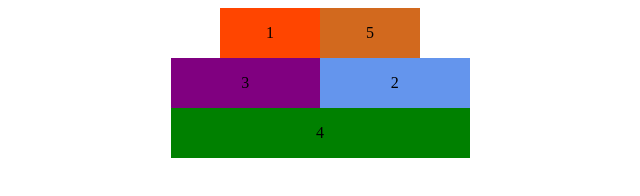
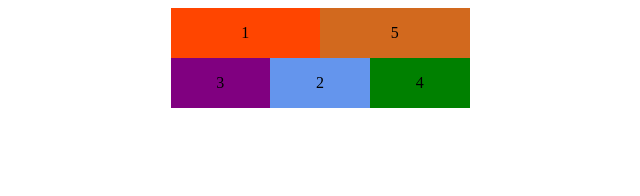
Before and after one commit to KovalcnukArtem/WebStudio-hw-15-2, a plain HTML site: page index.html in a window 1280 px wide. Shown: the whole page, without its empty margins (320-960 px from the left). Drawn offline with Linux system fonts and the light colour scheme.

Commit message:
Update style.css

```diff
--- a/css/style.css
+++ b/css/style.css
@@ -1,5 +1,5 @@
-.holder {
-  height: 150px;
+ .holder {
+  height: 100px;
   width: 299px;
   margin-left: auto;
   margin-right: auto;
@@ -14,19 +14,19 @@
 
 .item {
   text-align: center;
-  flex-basis: 100px;
   height: 50px;
   background-color: brown;
   line-height: 50px;
 }
 
 .item-5 {
+  width: 50%;
   order: -2;
   background-color: chocolate;
 }
 
 .item-1 {
-  gap: 0;
+  width: 50%;
   order: -3;
   background-color: orangered;
 }
```
